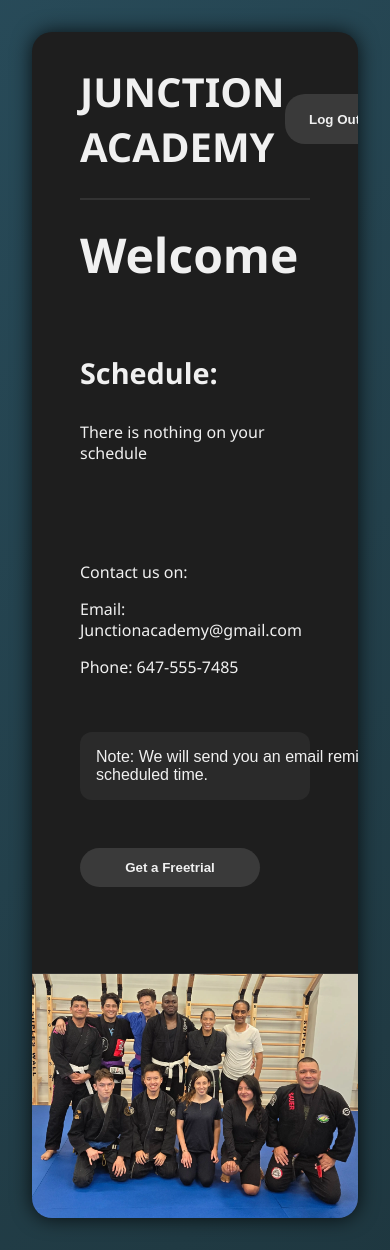
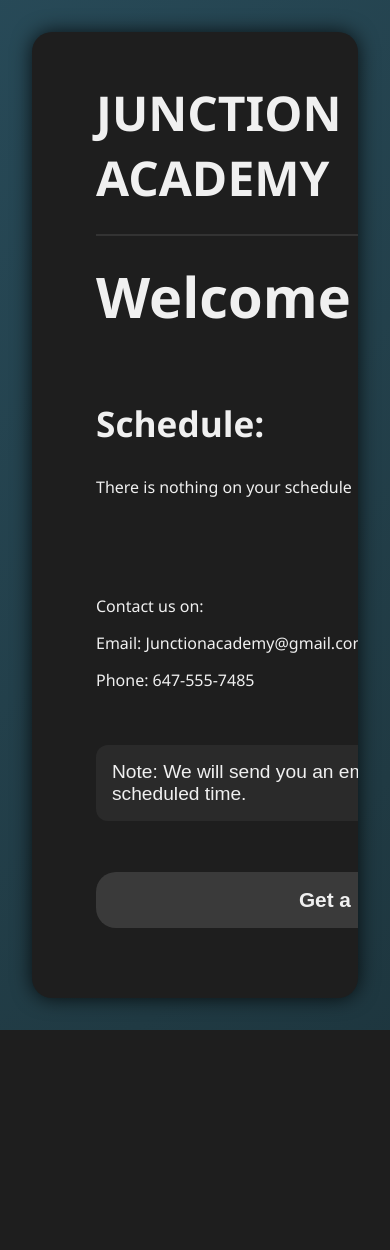
Before and after one commit to ZaramNelo/First_website, a Django app: template myproject/Junction_academy/templates/profile.html in a window 390 px wide. After the commit the page ends 1030 px from the top, so only its background shows below. Run offline with Django 5.2, Linux system fonts and the light colour scheme; the template is opened without the code that fills it, so the values that code supplies are empty.

Commit message:
fixed more things

```diff
--- a/myproject/Junction_academy/static/Style_sheets/profile.css
+++ b/myproject/Junction_academy/static/Style_sheets/profile.css
@@ -152,16 +152,40 @@
   }
 
   /* Responsive */
-  @media (max-width: 900px) {
+  @media (max-width: 600px) {
     .whole {
-      flex-direction: column;
-      max-width: 90vw;
+      padding: 1rem;
+    }
+
+    .first h1 {
+      font-size: 3rem;  /* bigger main heading */
+    }
+
+    .details label[style*="font-size: 50px"] {
+      font-size: 3.5rem !important;  /* increase big labels */
+    }
+
+    .details label[style*="font-size: 30px"] {
+      font-size: 2.2rem !important;  /* increase smaller labels */
+    }
+
+    #Logout {
+      width: 140px;
+      height: 55px;
+      font-size: 1.2rem;
+    }
+
+    .two_buttons a button {
+      width: 100%;
+      padding: 16px;
+      font-size: 1.3rem;
+    }
+
+    pre {
+      font-size: 1.2rem;
     }
 
     img {
-      width: 100%;
-      border-left: none;
-      border-top: 1px solid #333;
-      margin-top: 2rem;
+      width: 100%; /* full width on mobile */
     }
   }
--- a/myproject/Junction_academy/templates/homepage.html
+++ b/myproject/Junction_academy/templates/homepage.html
@@ -33,9 +33,6 @@
         <a href="{% url 'sign_up' %}">
             <button id="button_1">Sign up!</button>
         </a><br><br>
-        <a href="{% url 'sign_up' %}">
-        <button id="button_2">Get a free trial!</button>
-        </a><br><br>
         <a href="{% url 'Log_in' %}">
         <button id="button_3">Log in</button>
         </a><br><br>
```
Also changed, not shown: myproject/Junction_academy/static/Style_sheets/used.css (+15 -0 lines).
